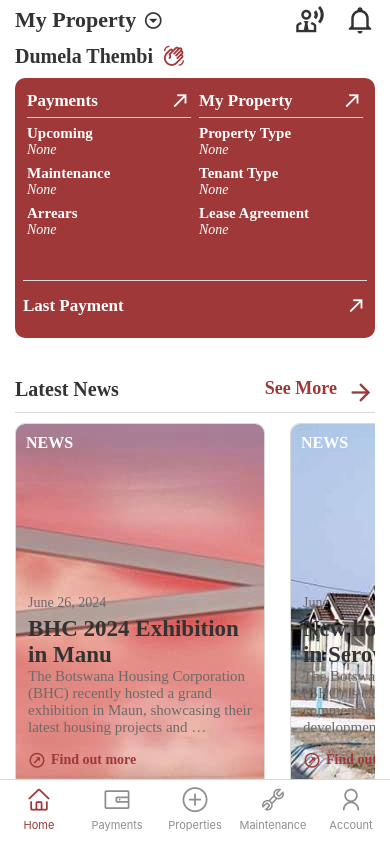
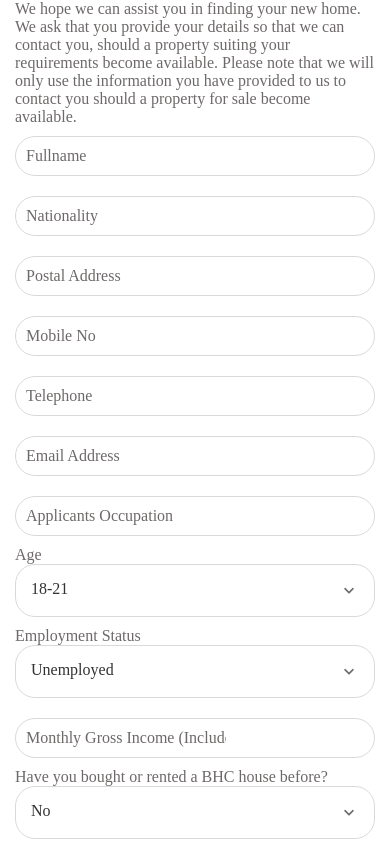
Before and after one commit to GovanDBT/BHC-App, a React Native app: screen / in a window 390 px wide. Built offline with nearby package versions, Linux system fonts and the light colour scheme.

Commit message:
fixed item selection bug

```diff
--- a/App.js
+++ b/App.js
@@ -33,7 +33,7 @@ export default function App() {
 
   return (
     <NavigationContainer theme={NavigationTheme}>
-      <AppNavigator />
+      <BuyApplication />
     </NavigationContainer>
   );
 }
```
